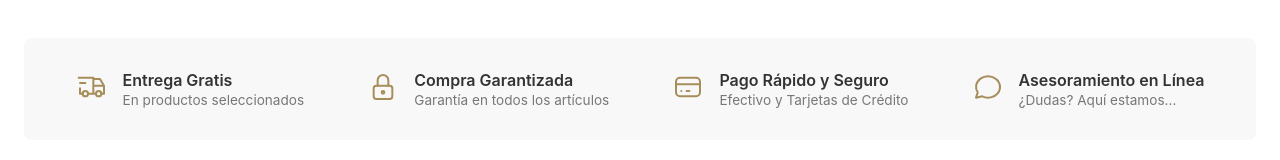
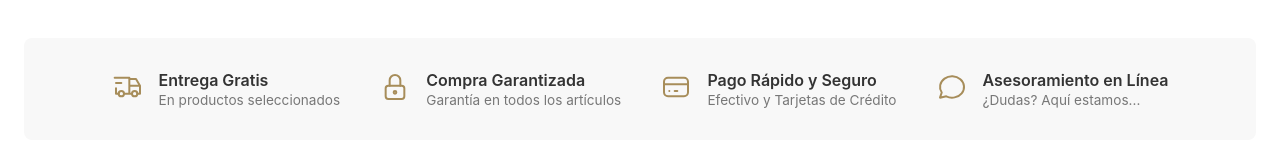
Before and after one commit to Javiermu97/impattopyproyect, a Next.js app: page / in a window 1280 px wide. Shown: the part 1270-1430 px from the top of the page. Built offline with nearby package versions, Linux system fonts and the light colour scheme; no server answers; the database is empty.

Commit message:
Primer commit

```diff
--- a/app/globals.css
+++ b/app/globals.css
@@ -166,7 +166,7 @@ button { cursor: pointer; border: none; padding: 10px 20px; border-radius: 5px;
 .info-banner-content-wrapper {
 
   margin: 0 auto; /* Centrado automático */
-  padding: 0 1rem; /* Espacio a los costados */
+  padding: 0 4rem; /* Espacio a los costados */
   box-sizing: border-box;
 }
 
```
